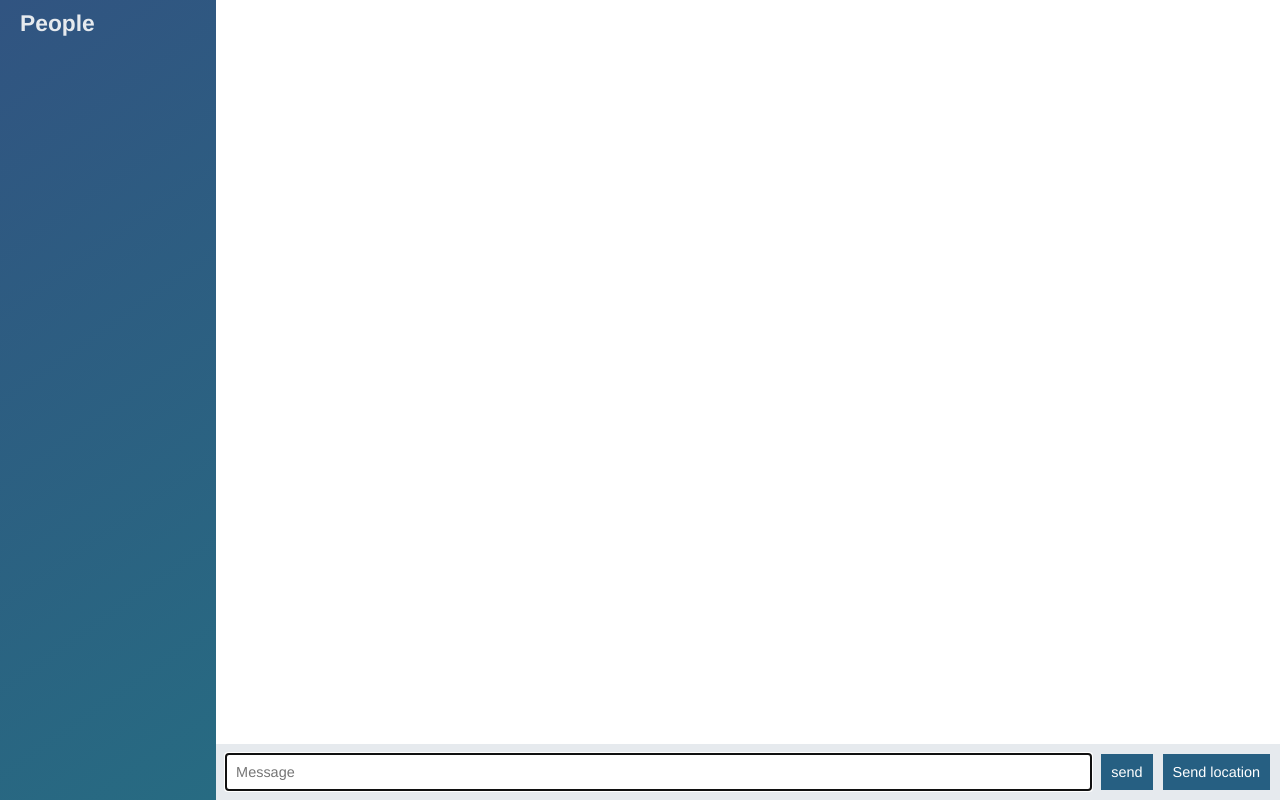
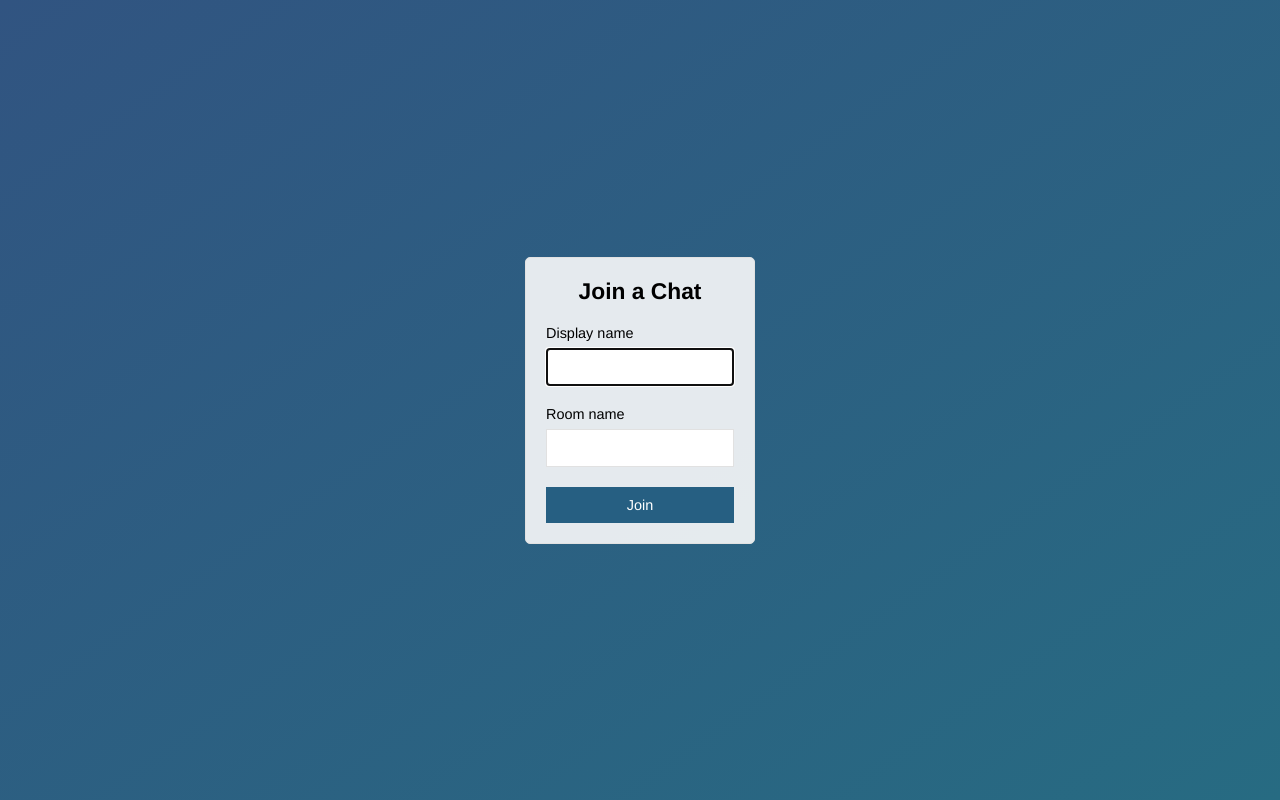
Before and after one commit to pavankd/node-course-2-chat-app, a website: page public/index.html in a window 1280 px wide. Drawn offline with nearby package versions, Linux system fonts and the light colour scheme; no server answers.

Commit message:
Add join page that submits to chat.html

```diff
--- a/public/index.html
+++ b/public/index.html
@@ -2,58 +2,28 @@
 <html>
   <head>
     <meta charset="utf-8">
+    <title>Join | Chat Application | nodejs and socket.io</title>
+    <meta name="viewport" content="width=device-width, initial-scale=1, user-scalable=no">
     <link rel="stylesheet" href="/css/styles.css">
-    <title>Chat Application | nodejs and socket.io</title>
   </head>
-  <body class="chat">
-    <div class="chat__sidebar">
-      <h3>People</h3>
-      <div id='users'> </div>
-    </div>
-
-    <div class="chat__main">
-      <ol id="messages" class="chat__messages"></ol>
-      <div class="chat__footer">
-        <form id="message-form">
-          <input name="message" type="text" placeholder="Message"  autofocus autocomplete="off"/>
-          <button>send</button>
-        </form>
-        <button id="send-location">Send location</button>
+  <body class="centered-form">
+      <div class="centered-form__form">
+        <form action="/chat.html">
+          <div class="form-field">
+            <h3>Join a Chat</h3>
+          </div>
+          <div class="form-field">
+            <label for="">Display name</label>
+            <input type="text" name="name" autofocus />
+          </div>
+          <div class="form-field">
+            <label for="">Room name</label>
+            <input type="text" name="room"/>
+          </div>
+          <div class="form-field">
+            <button>Join</button>
+          </div>
+      </form>
       </div>
-    </div>
-
-<script id="message-template" type="text/template">
-<li class="message">
-  <div class="message__title">
-  <h4>{{from}}</h4>
-  <span>{{createdAt}}</span>
-  </div>
-  <div class="message__body">
-    <p>{{text}}</p>
-  </div>
-</li>
-</script>
-
-<script id="location-message-template" type="text/template">
-<li class="message">
-  <div class="message__title">
-  <h4>{{from}}</h4>
-  <span>{{createdAt}}</span>
-  </div>
-  <div class="message__body">
-    <p>
-      <a href="{{url}}" target="_blank">My Current location</a>
-    </p>
-  </div>
-</li>
-</script>
-
-
-    <script src="/socket.io/socket.io.js"></script>
-    <script src="/js/libs/jquery-3.2.1.min.js"></script>
-    <script src="/js/libs/moment.js"></script>
-    <script src="/js/libs/mustache.js"></script>
-
-    <script src="/js/index.js"></script>
   </body>
 </html>
```
Also changed, not shown: public/chat.html (added, +61 -0 lines), public/js/chat.js (renamed from public/js/index.js).
